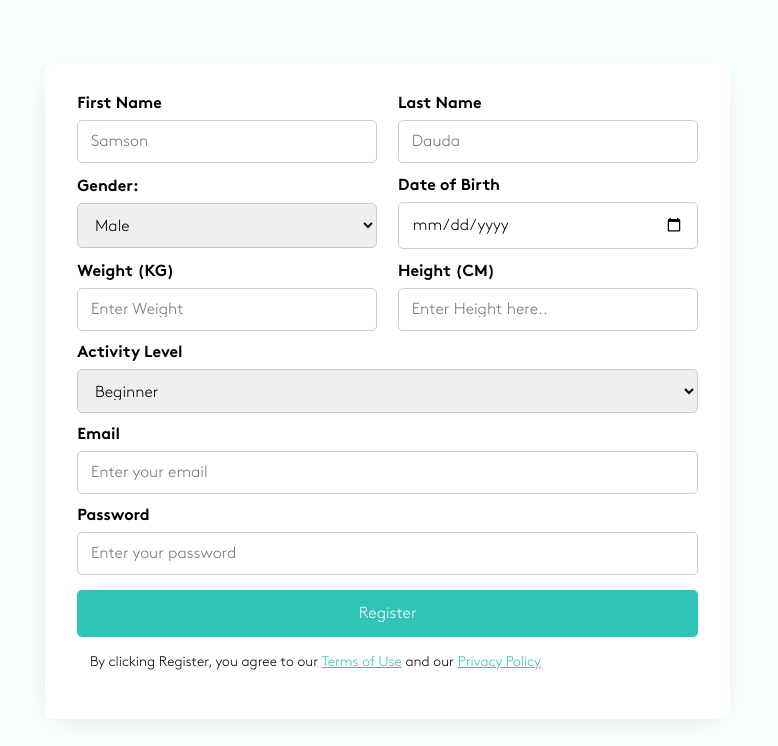
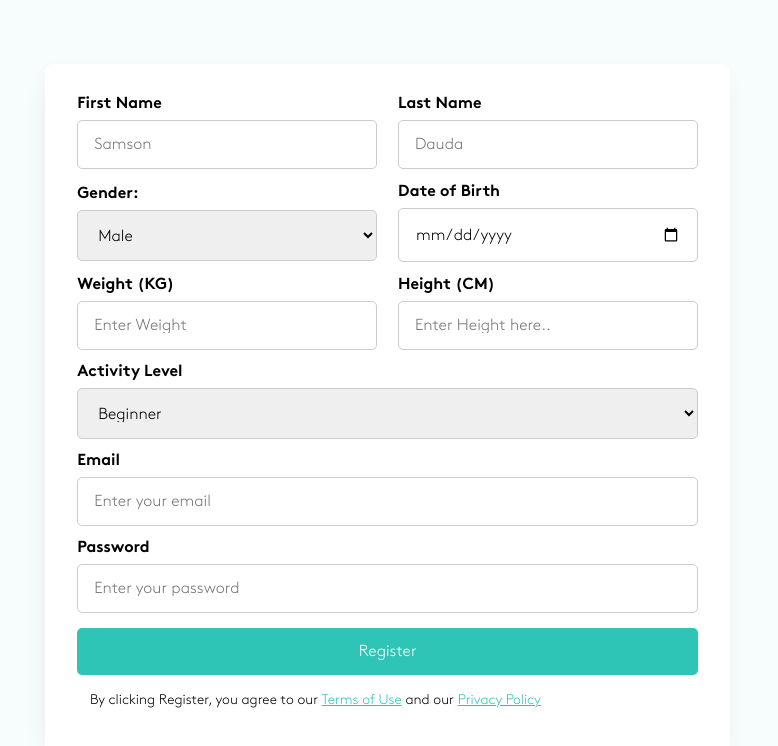
Before and after one commit to rebornay/ASSIGNMENT-4, a plain HTML site: page index.html in a window 1280 px wide. Shown: the top 746 px of the page, 502-1280 px from the left. Drawn offline with Linux system fonts and the light colour scheme; a web font is replaced by a local one.

Commit message:
Changed the input/select padding to 1rem

```diff
--- a/style.css
+++ b/style.css
@@ -113,7 +113,7 @@ input,
 textarea,
 select {
   width: 100%;
-  padding: 0.8rem;
+  padding: 1rem;
   margin-bottom: 15px;
   font-size: 1rem;
   border: 1px solid #ccc;
```
